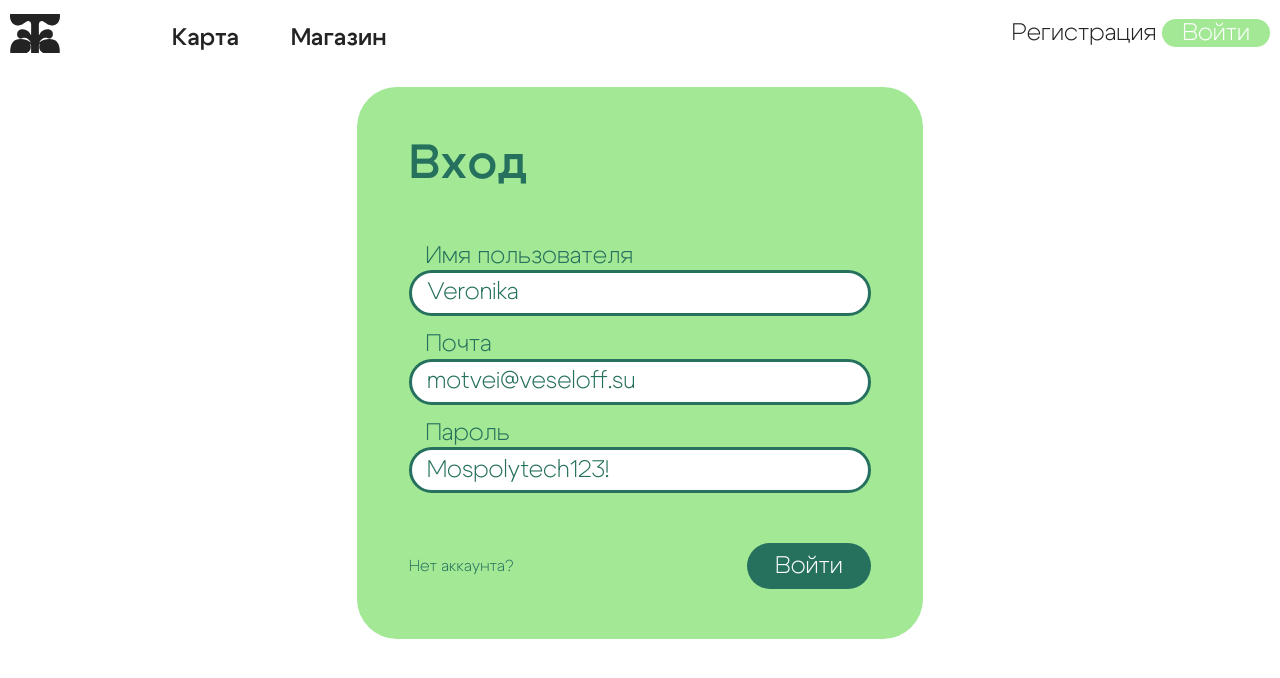
After one commit to alt1tla/EcoSorted, a Django app: page /accounts/login/ in a window 1280 px wide. The commit adds this page. Shown: the top 678 px of the page. Run offline with Django 5.2, Linux system fonts and the light colour scheme.

Commit message:
login added but if you want lo in twice will be an error cause we need a logout function

```diff
--- a/ecosorted/ecosorted/settings.py
+++ b/ecosorted/ecosorted/settings.py
@@ -122,3 +122,7 @@ STATIC_URL = 'static/'
 # https://docs.djangoproject.com/en/5.0/ref/settings/#default-auto-field
 
 DEFAULT_AUTO_FIELD = 'django.db.models.BigAutoField'
+
+from django.urls import reverse_lazy
+
+LOGIN_REDIRECT_URL = reverse_lazy("welcomepage:profile")
--- a/ecosorted/ecosorted/urls.py
+++ b/ecosorted/ecosorted/urls.py
@@ -22,4 +22,5 @@ urlpatterns = [
     path('', include('welcomepage.urls')),
     path('maps/', include('welcomepage.urls')),
     path('store/', include('welcomepage.urls')),
+    path ('accounts/', include("django.contrib.auth.urls")),
 ]
--- /dev/null
+++ b/ecosorted/welcomepage/static/welcomepage/css/stylelogin.css
@@ -0,0 +1,149 @@
+* {
+    box-sizing: border-box;
+}
+
+@font-face {
+    font-display: swap;
+    font-family: 'Corbby';
+    font-style: normal;
+    font-weight: 400;
+    src: url('/fonts/Corbby.otf') format('woff2');
+}
+
+@font-face {
+    font-display: swap;
+    font-family: 'Cygre-SemiBold';
+    font-style: normal;
+    font-weight: 600;
+    src: url('/fonts/Cygre-SemiBold.ttf') format('woff2');
+}
+
+@font-face {
+    font-display: swap;
+    font-family: 'Cygre-Light';
+    font-style: normal;
+    font-weight: 300;
+    src: url('/fonts/Cygre-Light.ttf') format('woff2');
+}
+
+:root {
+    --color--1--:#FFFFFF;
+    --color--2--:#232323;
+    --color--3--:#26715D;
+    --color--4--:#A2E895;
+    font-size: 62.5%;
+}
+
+form {
+    font-family: 'Cygre-Light';
+    font-size: 2.4rem;
+    background-color: var(--color--4--);
+    border-radius: 4rem;
+    width: 100%;
+    max-width: 56.6rem;
+    min-height: 47.7rem;
+    margin: 0 auto;
+    color: var(--color--3--);
+}
+
+fieldset {
+    border: none;
+    padding: 5rem;
+}
+
+legend {
+    font-family: 'Cygre-SemiBold';
+    font-size: 4.8rem;
+    color: var(--color--3--);
+}
+
+label {
+    display: block;
+    cursor: pointer;
+    margin-top: 1.5rem;
+    transition: 0.3s;
+    max-width: 46.6rem;
+}
+
+label:hover input {
+    border: solid var(--color--2--);
+}
+
+label:hover ::placeholder {
+    color: var(--color--2--);
+}
+
+input {
+    display: block;
+    width: 100%;
+    min-height: 4.6rem;
+    border-radius: 2.3rem;
+    border: solid var(--color--3--);
+    transition: 0.3s;
+    padding: 0;
+}
+
+
+label:active input {
+    border: solid var(--color--2--);
+}
+
+input:focus {
+    border: solid var(--color--2--);
+    padding-left: 1.5rem;
+}
+
+input:focus::placeholder {
+    padding-left: 0;
+}
+
+input:valid, input:invalid {
+    padding-left: 1.5rem;
+}
+
+::placeholder {
+    color: var(--color--3--);
+    transition: 0.3s;
+}
+
+.form-login button {
+    width: 100%;
+    max-width: 12.4rem;
+    min-height: 4.6rem;
+    background-color: var(--color--3--);
+    border-radius: 2.3rem;
+    border: none;
+    color: var(--color--1--);
+    cursor: pointer;
+    transition: 0.3s;
+}
+
+.form-login button:hover {
+    background-color: var(--color--1--);
+    color: var(--color--3--);
+}
+
+.form-login a {
+    font-size: 1.6rem;
+    text-decoration: none;
+    color: var(--color--3--);
+    transition: 0.3s;
+}
+
+.form-login a:hover {
+    color: var(--color--2--);
+}
+
+.clicks {
+    display: flex;
+    justify-content: space-between;
+    align-items: center;
+    margin-top: 5rem;
+}
+
+.same-in-form {
+    margin-top: 5rem;
+}
+.same-in-form span {
+    padding-left: 1.65rem;
+}
--- /dev/null
+++ b/ecosorted/welcomepage/templates/registration/login.html
@@ -0,0 +1,34 @@
+{% extends "welcomepage/wrapper.html" %}
+{% block link %}
+<link href="/static/welcomepage/css/normalize.css" rel="stylesheet">
+<link href="/static/welcomepage/css/stylelogin.css" rel="stylesheet">
+{% endblock link %}
+{% block title %}
+Вход
+{% endblock title %}
+
+{% block content %}
+<section class='wrapper'>
+    <form class="form-login" action="#" method="post">
+        {% csrf_token %}
+        <fieldset>
+            <div class="all-in-form">
+                <legend>Вход</legend>
+                <div class="same-in-form">
+                    <label><span>Имя пользователя</span><input type='text' id="username" name='username' placeholder='Veronika'
+                            required></label>
+                    <label><span>Почта</span><input type='email' id="useremail" name='useremail'
+                        placeholder='motvei@veseloff.su'  required></label>
+                    <label><span>Пароль</span><input type='password' id="password" name='password'
+                            placeholder='Mospolytech123!'  required></label>
+                </div>
+            </div>
+            <div class="clicks">
+                <a href="#">Нет аккаунта?</a>
+                <button>Войти</button>
+            </div>
+        </fieldset>
+        {{ form.errors}}
+    </form>
+</section>
+{% endblock content %}
--- a/ecosorted/welcomepage/templates/welcomepage/wrapper.html
+++ b/ecosorted/welcomepage/templates/welcomepage/wrapper.html
@@ -17,7 +17,7 @@
     <header>
         <div class="wrapper">
             <div class="logos">
-                <a href="../ " title="EcoSorted" class="logo"><img src="/static/welcomepage/image/Union.svg" alt="Logo"></a>
+                <a href="../../" title="EcoSorted" class="logo"><img src="/static/welcomepage/image/Union.svg" alt="Logo"></a>
                 <nav class="navigation">
                     <ul class="navigation__list">
                         <li ><a class="navigation__item" title="Карта" href="../maps">Карта</a></li>
--- a/ecosorted/welcomepage/urls.py
+++ b/ecosorted/welcomepage/urls.py
@@ -5,4 +5,5 @@ urlpatterns = [
     path('', views.index, name="index"),
     path('maps/', views.maps, name="maps"),
     path('store/', views.store, name="store"),
+    path('profile/', views.profile, name="profile"),
 ]
--- a/ecosorted/welcomepage/views.py
+++ b/ecosorted/welcomepage/views.py
@@ -10,3 +10,9 @@ def maps(request):
 
 def store(request):
     return render(request, 'welcomepage/store.html')
+
+from django.contrib.auth.decorators import login_required
+
+@login_required
+def profile(request):
+    return render(request, 'welcomepage/profile.html')
```
Also changed, not shown: ecosorted/welcomepage/static/welcomepage/css/styleregistr.css (added, +149 -0 lines), ecosorted/welcomepage/templates/registration/registr.html (added, +33 -0 lines), ecosorted/welcomepage/templates/welcomepage/profile.html (added, +20 -0 lines), ecosorted/db.sqlite3, ecosorted/welcomepage/static/welcomepage/css/styleprofile.css (added).
